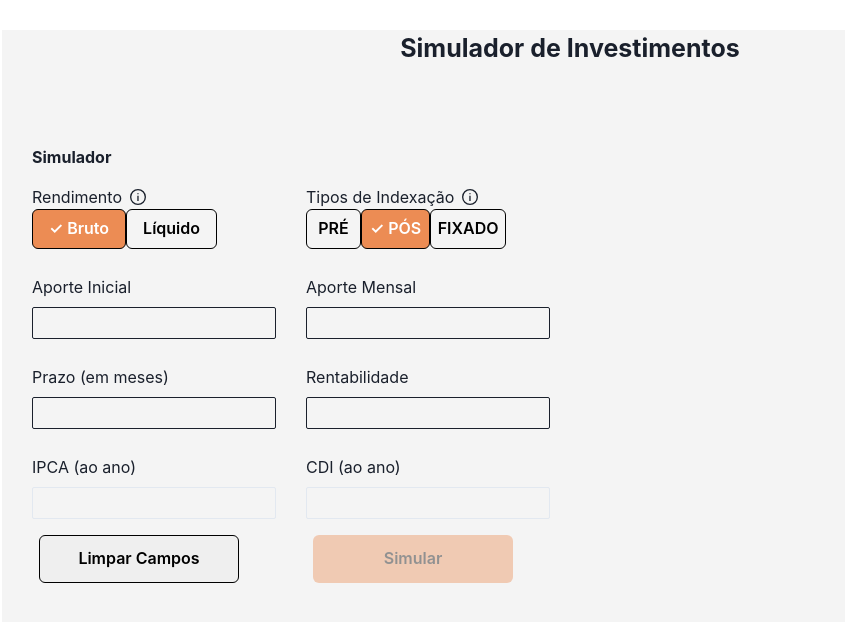
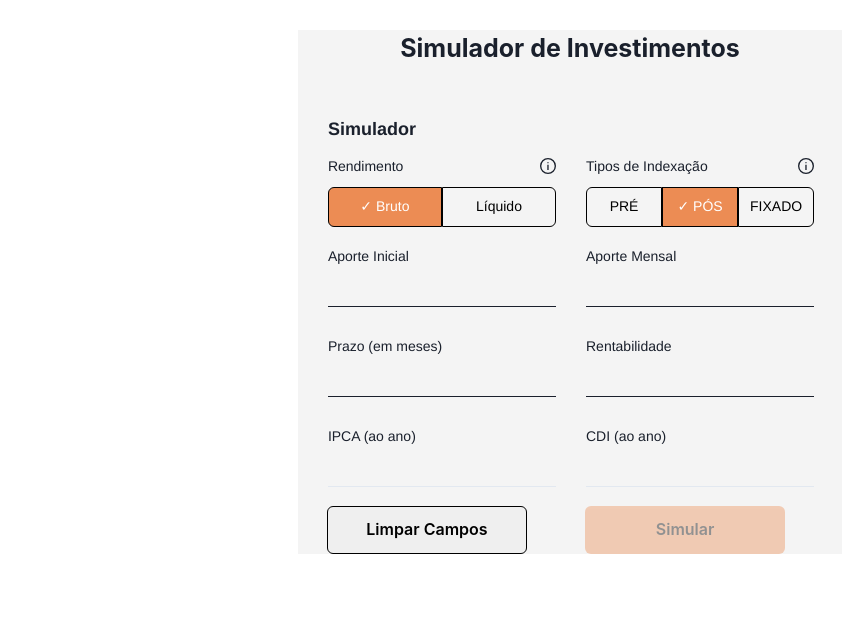
Before and after one commit to Soujigor/teste-eqi-ivestimentos, a React (Create React App) app: page / in a window 1280 px wide. Shown: the top 622 px of the page, without its empty margins (70-915 px from the left). Built offline with nearby package versions, Linux system fonts and the light colour scheme; no server answers.

Commit message:
arrumando o template

```diff
--- a/src/App.js
+++ b/src/App.js
@@ -1,11 +1,10 @@
-import "./App.css";
-import { Flex } from "@chakra-ui/react";
-// import { Grid, GridItem } from "@chakra-ui/react";
+import { Stack } from "@chakra-ui/react";
+
 import Main from "./componentes/Main";
 
 function App() {
   return (
-    <Flex
+    <Stack
       h="fit-content"
       w="fit-content"
       bg="#F4F4F4"
@@ -13,7 +12,7 @@ function App() {
       mx="auto"
     >
       <Main />
-    </Flex>
+    </Stack>
   );
 }
 
--- a/src/componentes/Main.js
+++ b/src/componentes/Main.js
@@ -1,5 +1,5 @@
 import React from "react";
-import { Grid, GridItem, Flex } from "@chakra-ui/react";
+import { Stack, GridItem } from "@chakra-ui/react";
 import Header from "./Header";
 import Simulador from "./Simulador";
 import Resultado from "./Resultado";
@@ -10,19 +10,22 @@ const Main = () => {
     state: { simular },
   } = CartState();
   return (
-    <Flex>
-    <Grid templateRows="75px 560px" templateColumns="1fr 1fr" gap={10}>
-      <GridItem colStart={1} colEnd={-1} >
+    <Stack gap={10}>
+      <GridItem colStart={1} colEnd={-1}>
         <Header />
       </GridItem>
-      <GridItem bg="#F4F4F4">
-        <Simulador />
-      </GridItem>
-      <GridItem bg="#F4F4F4">
-      {simular.rendimento && <Resultado />}
-      </GridItem>
-    </Grid>
-    </Flex>
+      <Stack
+        direction={["column", "row"]}
+        templateRows="75px 560px"
+        templateColumns="1fr 1fr"
+        gap={5}
+      >
+        <GridItem>
+          <Simulador />
+        </GridItem>
+        <GridItem>{simular.rendimento && <Resultado />}</GridItem>
+      </Stack>
+    </Stack>
   );
 };
 
--- a/src/componentes/ResultadoCard.js
+++ b/src/componentes/ResultadoCard.js
@@ -12,8 +12,8 @@ const ResultadoCard = (props) => {
       boxShadow="md"
       border="1px"
       borderColor="#CBD5E0">
-      <Text>{props.text} </Text>
-      <Text color={props.color || ""}>{props.value} </Text>
+      <Text fontWeight="bold">{props.text} </Text>
+      <Text color={props.color || ""}  paddingTop="10px" > {props.value} </Text>
     </Box>
   );
 };
--- a/src/componentes/Simulador.js
+++ b/src/componentes/Simulador.js
@@ -7,6 +7,13 @@ import {
   Button,
   ButtonGroup,
   HStack,
+  Popover,
+  PopoverTrigger,
+  PopoverContent,
+  PopoverArrow,
+  PopoverCloseButton,
+  PopoverHeader,
+  PopoverBody,
 } from "@chakra-ui/react";
 import { InfoOutlineIcon } from "@chakra-ui/icons";
 import { UserInput } from "./UserInput";
@@ -41,7 +48,7 @@ const Simulador = () => {
   const {
     // value: enteredIPCA,
     isValid: ipcaIsValid,
-    hasError: ipcaHasError,
+    // hasError: ipcaHasError,
     valueChangeHandler: ipcaChangeHandler,
     inputBlurHandler: ipcaBlurHandler,
   } = useInput((value) => (value.match(reg) ? true : false));
@@ -63,14 +70,6 @@ const Simulador = () => {
     inputBlurHandler: rentabilidadeBlurHandler,
     reset: resetRentabilidade,
   } = useInput((value) => (value.match(reg) ? true : false));
-
-  // const {
-  //   value: enteredCDI,
-  //   isValid: cdiIsValid,
-  //   hasError: cdiHasError,
-  //   valueChangeHandler: cdiChangeHandler,
-  //   inputBlurHandler: cdiBlurHandler,
-  // } = useInput((value) => (value.match(reg) ? true : false));
 
   const inputsAreValid =
     aporteInicialIsValid &&
@@ -114,24 +113,43 @@ const Simulador = () => {
         colStart={1}
         colEnd={-1}
         marginLeft="30px"
-        fontWeight="bold"
+        fontFamily="Helvetica"
+        fontWeight="600"
+        fontSize="18px"
       >
         Simulador
       </GridItem>
       <GridItem h="auto" marginLeft="30px">
         <Grid templateRows="1fr 1fr 1fr 1fr" gap="10px">
           <GridItem h="10vh">
-            <HStack>
-              <Text>Rendimento</Text>
-              <InfoOutlineIcon />
+            <HStack justifyContent="space-between" paddingBottom="10px">
+              <Text fontFamily="Helvetica" fontWeight="normal" fontSize="14px">
+                Rendimento
+              </Text>
+              <Popover placement="top-start">
+                <PopoverTrigger>
+                  <InfoOutlineIcon />
+                </PopoverTrigger>
+                <PopoverContent>
+                  <PopoverArrow />
+                  <PopoverCloseButton />
+                  <PopoverHeader>Rendimentos</PopoverHeader>
+                  <PopoverBody>
+                    O rendimento bruto são os ganhos totais da aplicação,
+                    enquanto que o rendimento líquido é esse montante menos as
+                    taxas e impostos sobre ele.
+                  </PopoverBody>
+                </PopoverContent>
+              </Popover>
             </HStack>
             <Flex>
               <ButtonGroup
+                isAttached
                 variant="outline"
                 spacing="0"
                 size="md"
                 height="48px"
-                width="200px"
+                width="100%"
                 borderRadius="14px"
                 borderColor="black"
                 color="black"
@@ -141,6 +159,11 @@ const Simulador = () => {
                   borderColor="black"
                   onClick={() => rendimentoHandler("bruto")}
                   color={rendimento === "bruto" ? "white" : "black"}
+                  width="100%"
+                  _hover={{}}
+                  fontSize="14px"
+                  fontFamily="Helvetica"
+                  fontWeight="normal"
                 >
                   {rendimento === "bruto" ? "✓  " : ""}Bruto
                 </Button>
@@ -149,6 +172,11 @@ const Simulador = () => {
                   bg={rendimento === "liquido" ? "#EC8C54" : ""}
                   onClick={() => rendimentoHandler("liquido")}
                   color={rendimento === "liquido" ? "white" : "black"}
+                  width="100%"
+                  _hover={{}}
+                  fontSize="14px"
+                  fontFamily="Helvetica"
+                  fontWeight="normal"
                 >
                   {rendimento === "liquido" ? "✓  " : ""}Líquido
                 </Button>
@@ -157,7 +185,6 @@ const Simulador = () => {
           </GridItem>
           <GridItem>
             <>
-              {aporteInicialHasError && <p>Insira um número</p>}
               <UserInput
                 text="Aporte Inicial"
                 onChange={aporteInicialChangeHandler}
@@ -165,11 +192,21 @@ const Simulador = () => {
                 value={enteredAporteInicial}
                 color={aporteInicialHasError ? "red" : ""}
               />
+              {aporteInicialHasError && (
+                <Text
+                  fontFamily="Helvetica"
+                  fontWeight="normal"
+                  fontSize="14px"
+                  color="red"
+                  paddingTop="5px"
+                >
+                  Insira um número
+                </Text>
+              )}
             </>
           </GridItem>
           <GridItem>
             <>
-              {prazoHasError && <p>Insira um número</p>}
               <UserInput
                 text="Prazo (em meses)"
                 onChange={prazoChangeHandler}
@@ -177,11 +214,22 @@ const Simulador = () => {
                 value={enteredPrazo}
                 color={prazoHasError ? "red" : ""}
               />
+              {prazoHasError && (
+                <Text
+                  fontFamily="Helvetica"
+                  fontWeight="normal"
+                  fontSize="14px"
+                  color="red"
+                  paddingTop="5px"
+                >
+                  Insira um número
+                </Text>
+              )}
             </>
           </GridItem>
           <GridItem>
             <>
-              {ipcaHasError && <p>Insira um número</p>}
+              {/* {ipcaHasError && <p>Insira um número</p>} */}
               <UserInput
                 onChange={ipcaChangeHandler}
                 onBlur={ipcaBlurHandler}
@@ -195,17 +243,36 @@ const Simulador = () => {
       <GridItem h="auto" marginLeft="30px">
         <Grid templateRows="1fr 1fr 1fr 1fr" gap="10px">
           <GridItem h="10vh">
-            <HStack>
-              <Text>Tipos de Indexação</Text>
-              <InfoOutlineIcon />
+            <HStack justifyContent="space-between" paddingBottom="10px">
+              <Text fontFamily="Helvetica" fontWeight="normal" fontSize="14px">
+                Tipos de Indexação
+              </Text>
+              <Popover placement="top-start">
+                <PopoverTrigger >
+                  <InfoOutlineIcon />
+                </PopoverTrigger>
+                <PopoverContent>
+                  <PopoverArrow />
+                  <PopoverCloseButton />
+                  <PopoverHeader>Tipos de Indexação</PopoverHeader>
+                  <PopoverBody>
+                    Pré-fixado tem sua rentabilidade conhecida no momento da
+                    aplicação. Os investimentos pós-fixados são aqueles em que
+                    não é possível conhecer o rendimento da aplicação no momento
+                    da aquisição do título. Esses investimentos são atrelados a
+                    um indexador.
+                  </PopoverBody>
+                </PopoverContent>
+              </Popover>
             </HStack>
             <Flex>
               <ButtonGroup
+                isAttached
                 variant="outline"
                 spacing="0"
                 size="md"
                 height="48px"
-                width="200px"
+                width="100%"
                 borderColor="black"
                 color="black"
               >
@@ -214,6 +281,11 @@ const Simulador = () => {
                   onClick={() => indexacaoHandler("pre")}
                   bg={tipoIndexacao === "pre" ? "#EC8C54" : ""}
                   color={tipoIndexacao === "pre" ? "white" : "black"}
+                  width="100%"
+                  _hover={{}}
+                  fontSize="14px"
+                  fontFamily="Helvetica"
+                  fontWeight="normal"
                 >
                   {tipoIndexacao === "pre" ? "✓  " : ""}PRÉ
                 </Button>
@@ -222,6 +294,11 @@ const Simulador = () => {
                   bg={tipoIndexacao === "pos" ? "#EC8C54" : ""}
                   onClick={() => indexacaoHandler("pos")}
                   color={tipoIndexacao === "pos" ? "white" : "black"}
+                  width="100%"
+                  _hover={{}}
+                  fontSize="14px"
+                  fontFamily="Helvetica"
+                  fontWeight="normal"
                 >
                   {tipoIndexacao === "pos" ? "✓  " : ""}PÓS
                 </Button>
@@ -230,6 +307,11 @@ const Simulador = () => {
                   bg={tipoIndexacao === "ipca" ? "#EC8C54" : ""}
                   onClick={() => indexacaoHandler("ipca")}
                   color={tipoIndexacao === "ipca" ? "white" : "black"}
+                  width="100%"
+                  _hover={{}}
+                  fontSize="14px"
+                  fontFamily="Helvetica"
+                  fontWeight="normal"
                 >
                   {tipoIndexacao === "ipca" ? "✓  " : ""}FIXADO
                 </Button>
@@ -238,7 +320,6 @@ const Simulador = () => {
           </GridItem>
           <GridItem>
             <>
-              {aporteMensalHasError && <p>Insira um número</p>}
               <UserInput
                 text="Aporte Mensal"
                 onChange={aporteMensalChangeHandler}
@@ -246,10 +327,20 @@ const Simulador = () => {
                 value={enteredAporteMensal}
                 color={aporteMensalHasError ? "red" : ""}
               />
+              {aporteMensalHasError && (
+                <Text
+                  fontFamily="Helvetica"
+                  fontWeight="normal"
+                  fontSize="14px"
+                  color="red"
+                  paddingTop="5px"
+                >
+                  Insira um número
+                </Text>
+              )}
             </>
           </GridItem>
           <GridItem>
-            {rentabilidadeHasError && <p>Insira um número</p>}
             <UserInput
               onChange={rentabilidadeChangeHandler}
               onBlur={rentabilidadeBlurHandler}
@@ -257,6 +348,17 @@ const Simulador = () => {
               color={rentabilidadeHasError ? "red" : ""}
               value={enteredRentabilidade}
             />
+            {rentabilidadeHasError && (
+              <Text
+                fontFamily="Helvetica"
+                fontWeight="normal"
+                fontSize="14px"
+                color="red"
+                paddingTop="5px"
+              >
+                Insira um número
+              </Text>
+            )}
           </GridItem>
           <></>
           <GridItem>
--- a/src/componentes/UserInput.js
+++ b/src/componentes/UserInput.js
@@ -4,8 +4,20 @@ import { Text, Input } from "@chakra-ui/react";
 export const UserInput = (props) => {
   return (
     <>
-      <Text color={props.color} mb="8px">{props.text}</Text>
+      <Text
+        color={props.color}
+        mb="8px"
+        fontSize="14px"
+        fontFamily="Helvetica"
+        fontWeight="normal"
+      >
+        {props.text}
+      </Text>
       <Input
+        fontFamily="Helvetica"
+        fontWeight="normal"
+        fontSize="14px"
+        variant="flushed"
         borderColor={props.color}
         value={props.value}
         onBlur={props.onBlur}
```
Also changed, not shown: src/App.css (deleted, +0 -16 lines), src/componentes/Grafico.js (+19 -9 lines), src/componentes/Header.js (+9 -4 lines), src/componentes/Resultado.js (+20 -11 lines).
